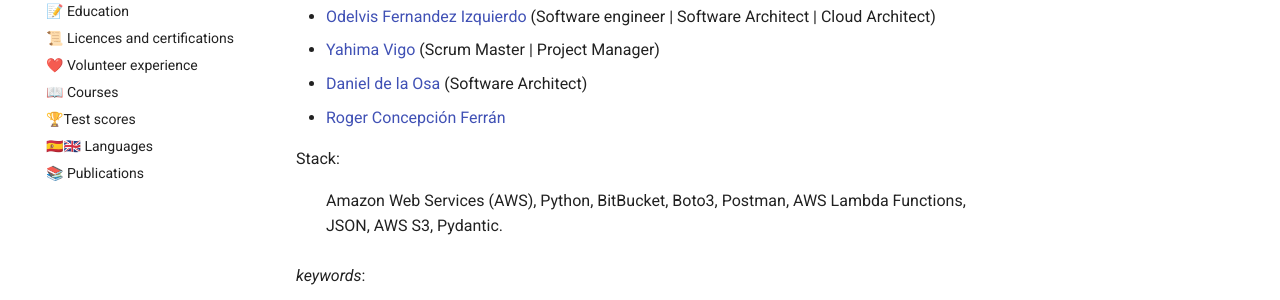
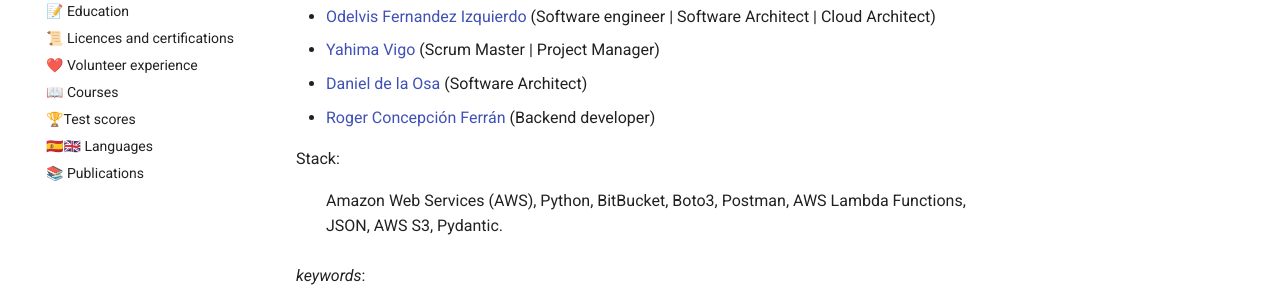
Before and after one commit to rayniel95/rayniel95.github.io, an MkDocs documentation site: the page built from docs/work_experience/datamart/bylaws.md, in a window 1280 px wide and 900 px high, scrolled down 1135 px. Shown: the part 501-801 px from the top of the window. Built offline with MkDocs 1.6.1 and Material for MkDocs 9.7.7, drawn with Linux system fonts in a browser that asks for light colours.

Commit message:
docs(datamart): add backend developer role to team member

```diff
--- a/docs/work_experience/datamart/bylaws.md
+++ b/docs/work_experience/datamart/bylaws.md
@@ -45,7 +45,7 @@ This project involved developing a service for extract structured data from comp
 - [Odelvis Fernandez Izquierdo](https://www.linkedin.com/in/odelvis-fernandez-izquierdo-565a41188/) (Software engineer | Software Architect | Cloud Architect)
 - [Yahima Vigo](https://www.linkedin.com/in/yahima-vigo/) (Scrum Master | Project Manager)
 - [Daniel de la Osa](https://www.linkedin.com/in/daniel-de-la-osa-24a6271b5/) (Software Architect)
-- [Roger Concepción Ferrán](https://www.linkedin.com/in/roger-concepcion-ferran-66ab0015a/)
+- [Roger Concepción Ferrán](https://www.linkedin.com/in/roger-concepcion-ferran-66ab0015a/) (Backend developer)
 
 Stack:
 : Amazon Web Services (AWS), Python, BitBucket, Boto3, Postman, AWS Lambda Functions, JSON, AWS S3, Pydantic.
```
